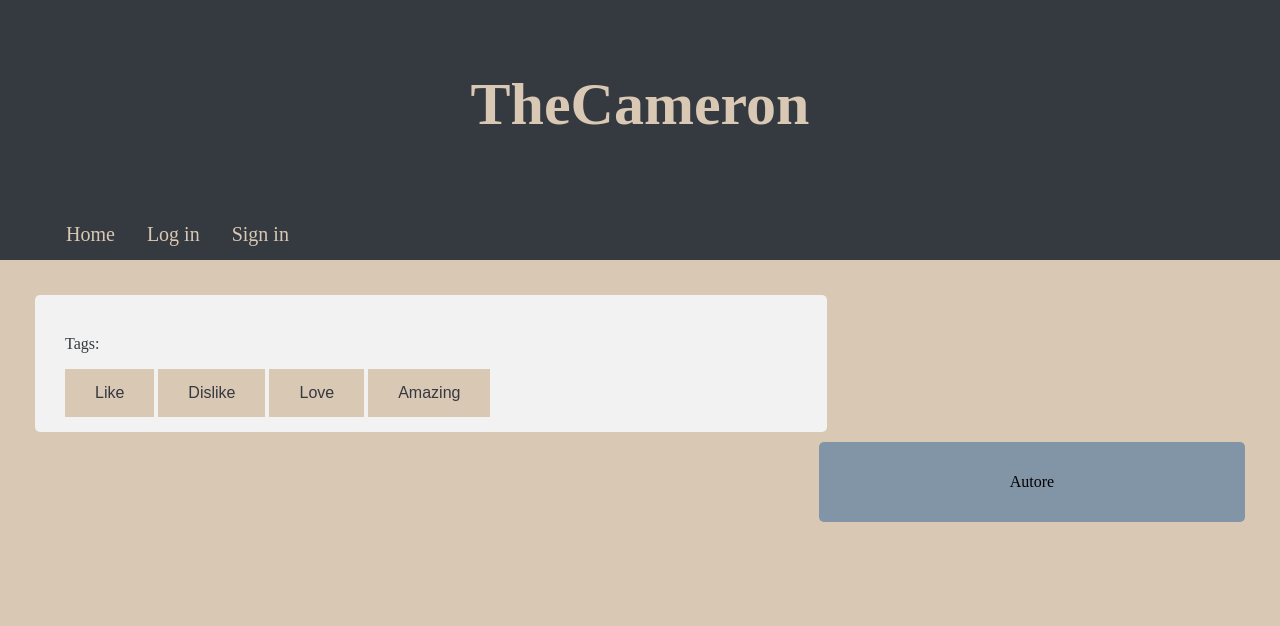
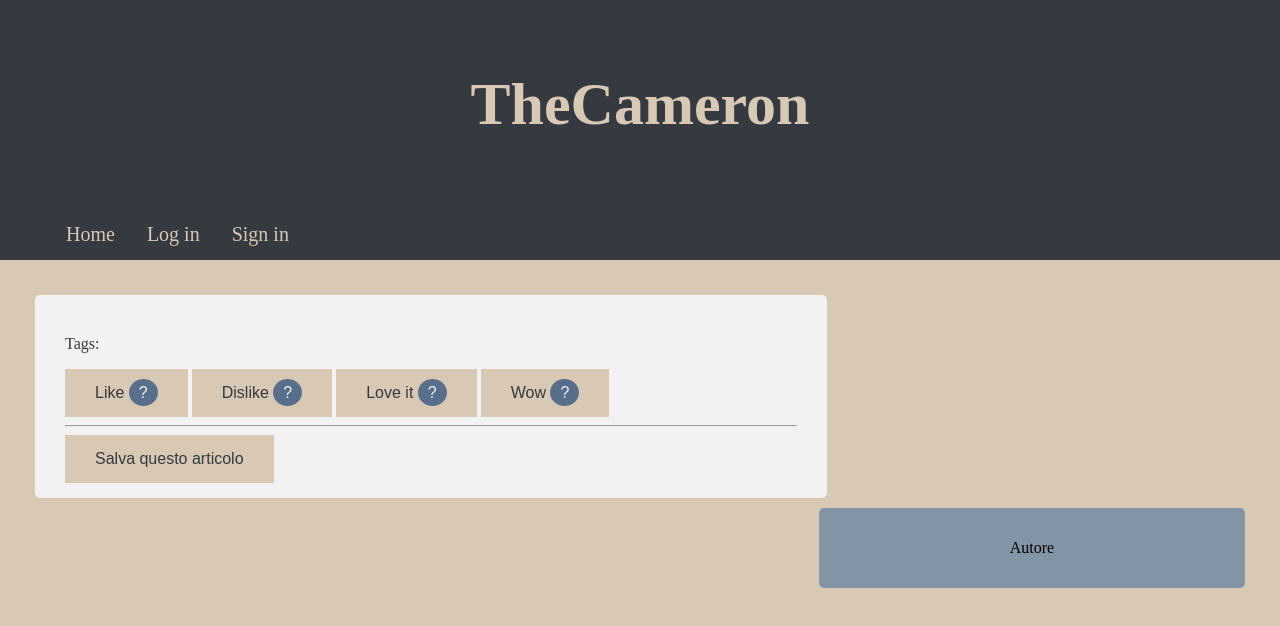
Before and after one commit to LeonardoMalcotti/TheCameron, a website: page front/pages/readArticle.html in a window 1280 px wide. Drawn offline with Linux system fonts and the light colour scheme; no server answers.

Commit message:
Completate reazioni e salvataggio articoli

```diff
--- a/front/pages/readArticle.html
+++ b/front/pages/readArticle.html
@@ -37,18 +37,31 @@
   </nav>
     <div id="main_content_full">
       <div id="article">
-        <form id="formReadArticle">
-          <p name="txt_title" id="txt_title" class="title"></p>
-          <p name="txt_summary" id="txt_summary" class="summary"></p>
-          <p name="txt_text" id="txt_text" class="text"></p>
-          <p name="txt_date" id="txt_date" class="text"></p>
-          <span id="span_Tags">Tags:</span><p name="txt_tag" id="txt_tag"></p>
-          <button type="button" id="1" name="like" onclick="addReaction()">Like</button>
-          <button type="button" id="2" name="dislike" onclick="addReaction()">Dislike</button>
-          <button type="button" id="3" name="love" onclick="addReaction()">Love</button>
-          <button type="button" id="4" name="amazing" onclick="addReaction()">Amazing</button>
-          <span id="saveIfLogged" onload="checkSave()"></span>
-          </form>
+        <p name="txt_title" id="txt_title" class="title"></p>
+        <p name="txt_summary" id="txt_summary" class="summary"></p>
+        <p name="txt_text" id="txt_text" class="text"></p>
+        <p name="txt_date" id="txt_date" class="text"></p>
+        <span id="span_Tags">Tags:</span><p name="txt_tag" id="txt_tag"></p>
+        <div id="reactions">
+          <button class="reaction" type="button" id="btn_react_1" name="like" onclick="addReaction(1)">
+            <span>Like</span>
+            <span class="react_badge" id="react_badge_1">?</span>
+          </button>
+          <button class="reaction" type="button" id="btn_react_2" name="dislike" onclick="addReaction(2)">
+            <span>Dislike</span>
+            <span class="react_badge" id="react_badge_2">?</span>
+          </button>
+          <button class="reaction" type="button" id="btn_react_3" name="love" onclick="addReaction(3)">
+            <span>Love it</span>
+            <span class="react_badge" id="react_badge_3">?</span>
+          </button>
+          <button class="reaction" type="button" id="btn_react_4" name="amazing" onclick="addReaction(4)">
+            <span>Wow</span>
+            <span class="react_badge" id="react_badge_4">?</span>
+          </button>
+        </div>
+        <hr>
+        <button id="btn_saveArticle" onclick="saveArticle()" disabled>Salva questo articolo</button>
       </div>
       <div id="infoAutore">
           <p>Autore</p>
--- a/front/scripts/article.js
+++ b/front/scripts/article.js
@@ -22,11 +22,17 @@ Salva i nomi dei tag tra le info dell'articolo e chiama printArticle()
 [done]
 printArticle() stampa le info presenti in articolo, poi chiama getInfoAuthor()
 
-[to-do]
+[done]
 getInfoAuthor() ottiene info sull'autore dell'articolo e le stampa a video nell'<aside>
 
-[to-do]
+[da testare]
 handleReactions() si occupa ottenere le reazioni sull'articolo, visualizzarle, e gestire i pulsanti (dipende dall'utente)
+
+[da testare]
+addReaction() aggiunge una reazione
+
+[da testare]
+saveArticle() salva l'articolo tra i preferiti dell'utente
 */
 
 function loadArticle(){
@@ -39,6 +45,12 @@ function loadArticle(){
     document.getElementById("header_logged").hidden = false;
   }else{
     loggedUser = null;
+    // disablilito le reazioni
+    document.getElementById('btn_react_1').disabled=true;
+    document.getElementById('btn_react_2').disabled=true;
+    document.getElementById('btn_react_3').disabled=true;
+    document.getElementById('btn_react_4').disabled=true;
+    document.getElementById("btn_saveArticle").disabled = true;
   }
 
   var id = getUrlVars()["id"];
@@ -151,6 +163,8 @@ function printArticle(){
     document.getElementById("txt_tag").innerHTML = text_tags;
     // Procedo con l'ottenere info sull'autore dell'articolo
     getAuthorInfo(articolo.author);
+    // E lancio la funzione che si occupa delle reazioni
+    handleReactions();
   }else{
     document.getElementById("span_Tags").innerHTML = '<button onclick="document.location.href=\'subscription.html\';';
     // Blocco anche le info sull'autore
@@ -186,21 +200,22 @@ function getUrlVars() {
     return vars;
 }
 
-function addReaction(){
+function addReaction(num_reaction){
   var url="../reaction"
   fetch(url, {
     method: 'POST',
     headers: { 'Content-Type': 'application/json'},
     body: JSON.stringify({
       id : getUrlVars()["id"],
-      author : document.getElementById("txt_summary").value,
+      author : getUrlVars()["author"],
       username : loggedUser.username,
-      reaction : event.target.id,
+      reaction : num_reaction,
     }),
   })
   .then(function(response) {
     if(response.ok){
-
+      // Se è andata a buon fine ricarico le reazioni
+      handleReactions();
     }
     else {
       response.json().then(data => {
@@ -213,8 +228,12 @@ function addReaction(){
   return;
 }
 
-function handleReactions(id, author){
-   // Load the reactions to the article
+function handleReactions(){
+  let id = getUrlVars()["id"];
+  let author = getUrlVars()["author"];
+  let num_reactions = [0,0,0,0];
+
+  // Carica le reazioni
   url="../reaction/"+id+"/"+author;
   fetch(url, {
     method: 'GET',
@@ -222,21 +241,36 @@ function handleReactions(id, author){
   })
   .then((resp) => resp.json())
   .then(function(data) {
-     /*var like=data.reaction.filter(tmp=> tmp.reaction=1);
-     var dislike=data.reaction.filter(tmp=> tmp.reaction=2);
-     var love=data.reaction.filter(tmp=> tmp.reaction=3);
-     var amazing=data.reaction.filter(tmp=> tmp.reaction=4);
-     document.getElementById('1').value =like.length ;
-     document.getElementById('2').value = dislike.length;
-     document.getElementById('3').value= love.length;
-     document.getElementById('4').value = amazing.length;*/
+  for(x in data){
+    num_reactions[parseInt(data.reaction,10)-1]++;
+  }
+  document.getElementById('react_badge_1').innerHTML = ""+num_reactions[0];
+  document.getElementById('react_badge_2').innerHTML = ""+num_reactions[1];
+  document.getElementById('react_badge_3').innerHTML = ""+num_reactions[2];
+  document.getElementById('react_badge_4').innerHTML = ""+num_reactions[3];
   })
   .catch( error => console.error(error) );
+}
 
-   if(loggedUser==null){
-     document.getElementById('1').disabled=true;
-     document.getElementById('2').disabled=true;
-     document.getElementById('3').disabled=true;
-     document.getElementById('4').disabled=true;
+function saveArticle(){
+  // Aggiungo l'articolo ai salvati
+  fetch("../savedArticle/",{
+    method: 'POST',
+    headers: { 'Content-Type': 'application/json' },
+    body: JSON.stringify({
+      id : getUrlVars()["id"],
+      author : getUrlVars()["author"],
+      username : loggedUser.username,
+      reaction : num_reaction,
+    }),
+  })
+  .then(function(data) {
+    if(!data.ok){
+      alert("An error occurred while saving the article, maybe you already saved it?");
     }
+    else{
+      alert("Article saved!");
     }
+  })
+  .catch( error => console.error(error) );
+}
--- a/front/styles/style.css
+++ b/front/styles/style.css
@@ -312,3 +312,12 @@ aside{
   float: right;
   font-weight: 700;
 }
+.reaction .react_badge{
+  position: relative;
+  top: 0px;
+  bottom: -5px;
+  padding: 5px 10px;
+  border-radius: 50%;
+  background-color: var(--color1);
+  color: var(--color3);
+}
```
Lines whose indentation alone changed are shown as unchanged.
